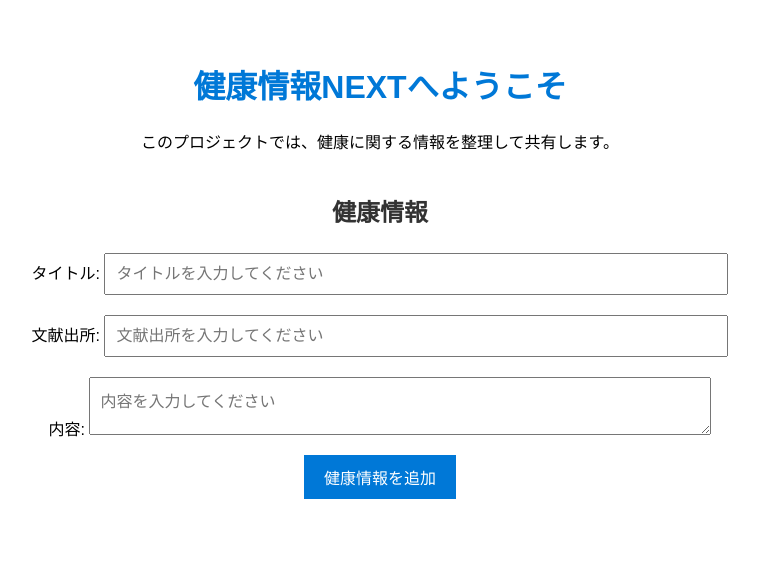
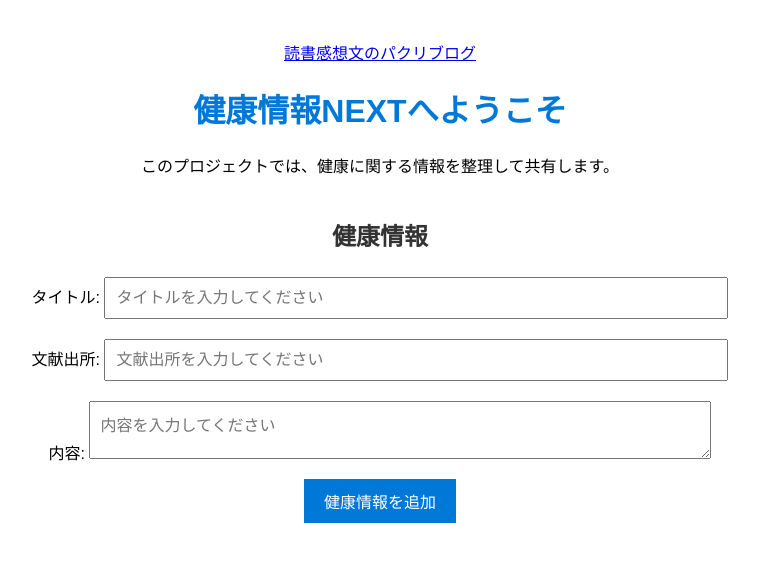
Before and after one commit to HidekiNoro/kenkou_jouhou_next, a plain HTML site: page index.html in a window 1280 px wide. Shown: the whole page, without its empty margins (260-1019 px from the left). Drawn offline with Linux system fonts and the light colour scheme.

Commit message:
Update index.html

```diff
--- a/index.html
+++ b/index.html
@@ -6,6 +6,8 @@
     <title>健康情報NEXT</title>
     <link rel="stylesheet" href="styles.css">
 </head>
+    <a href="http://dokusyopakuri.seesaa.net/" target="_blank">読書感想文のパクリブログ</a>
+
 <body>
     <h1>健康情報NEXTへようこそ</h1>
     <p>このプロジェクトでは、健康に関する情報を整理して共有します。</p>
```
